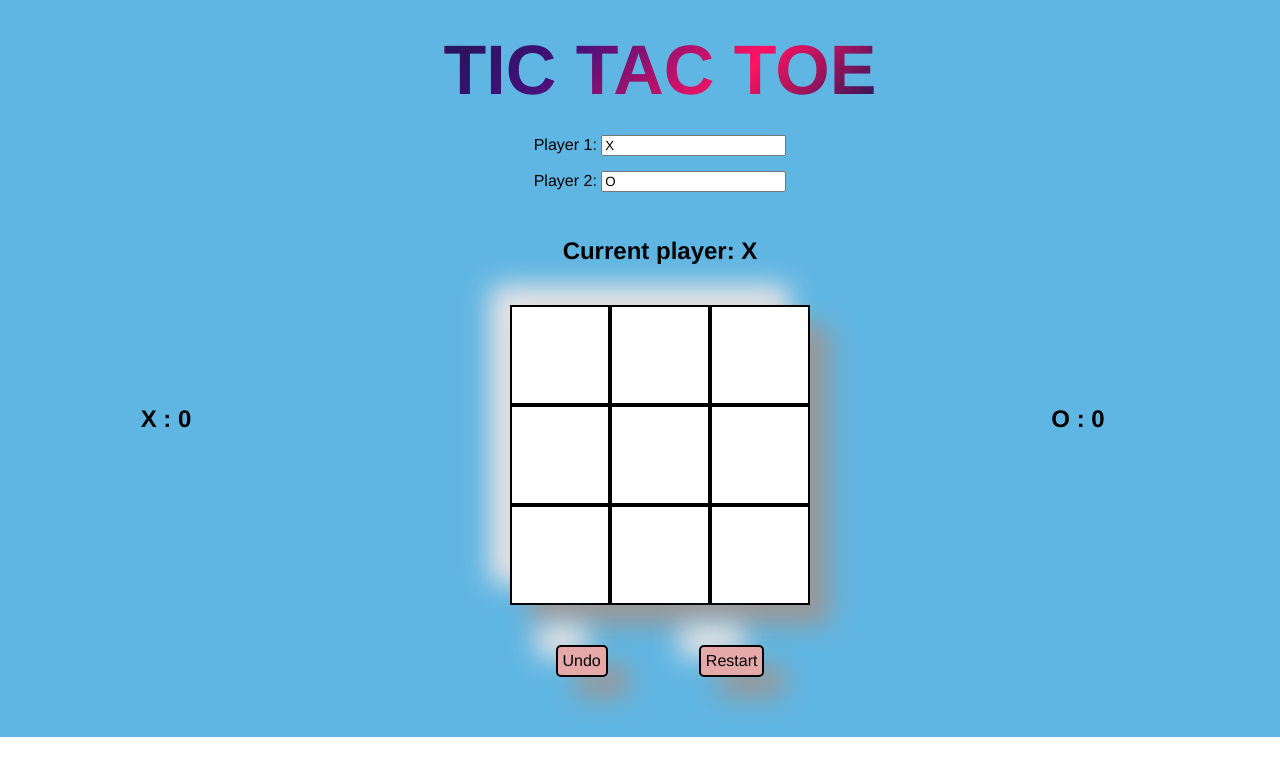
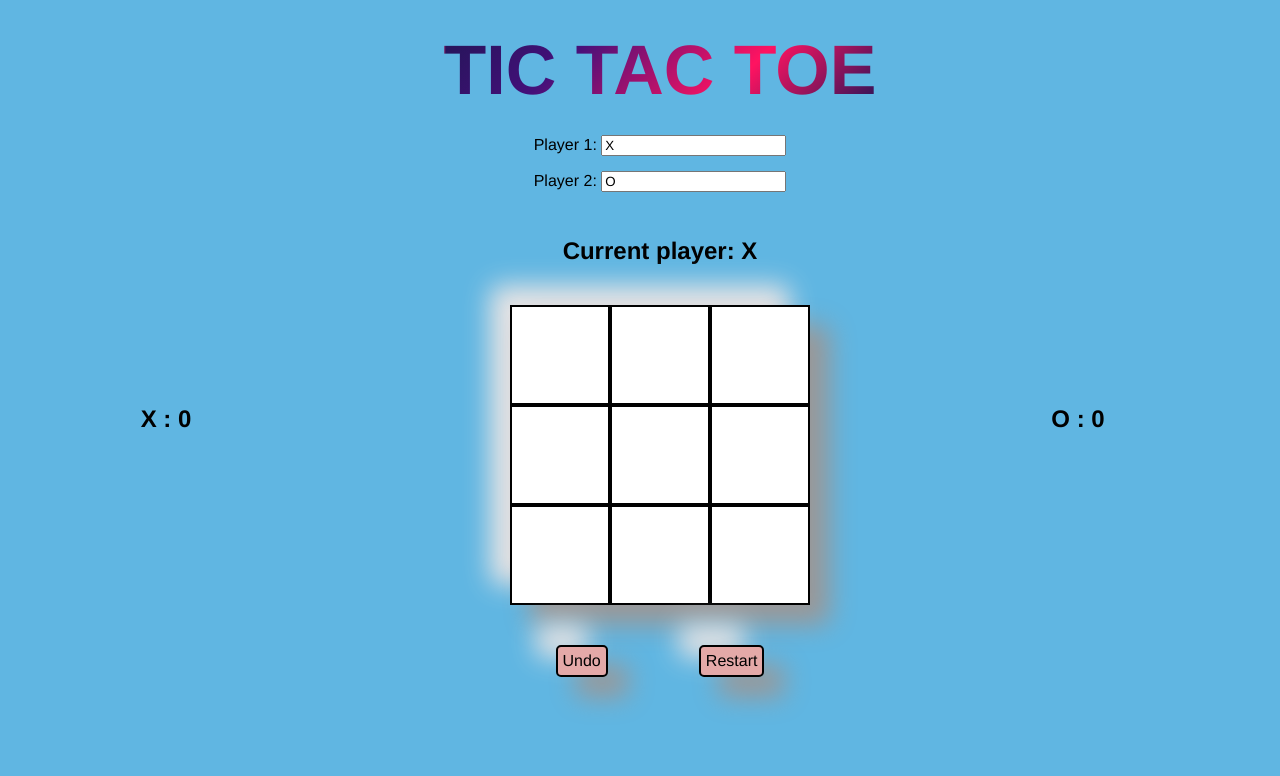
Before and after one commit to Jaybhade/tic-tac-toe, a React (Create React App) app: page / in a window 1280 px wide. Shown: the top 776 px of the page. Built offline with nearby package versions, Linux system fonts and the light colour scheme.

Commit message:
Fixed height issue

```diff
--- a/src/index.css
+++ b/src/index.css
@@ -5,6 +5,7 @@
 
 .App {
     width: 100%;
+    height: 95vh;
 }
 
 .title {
```
